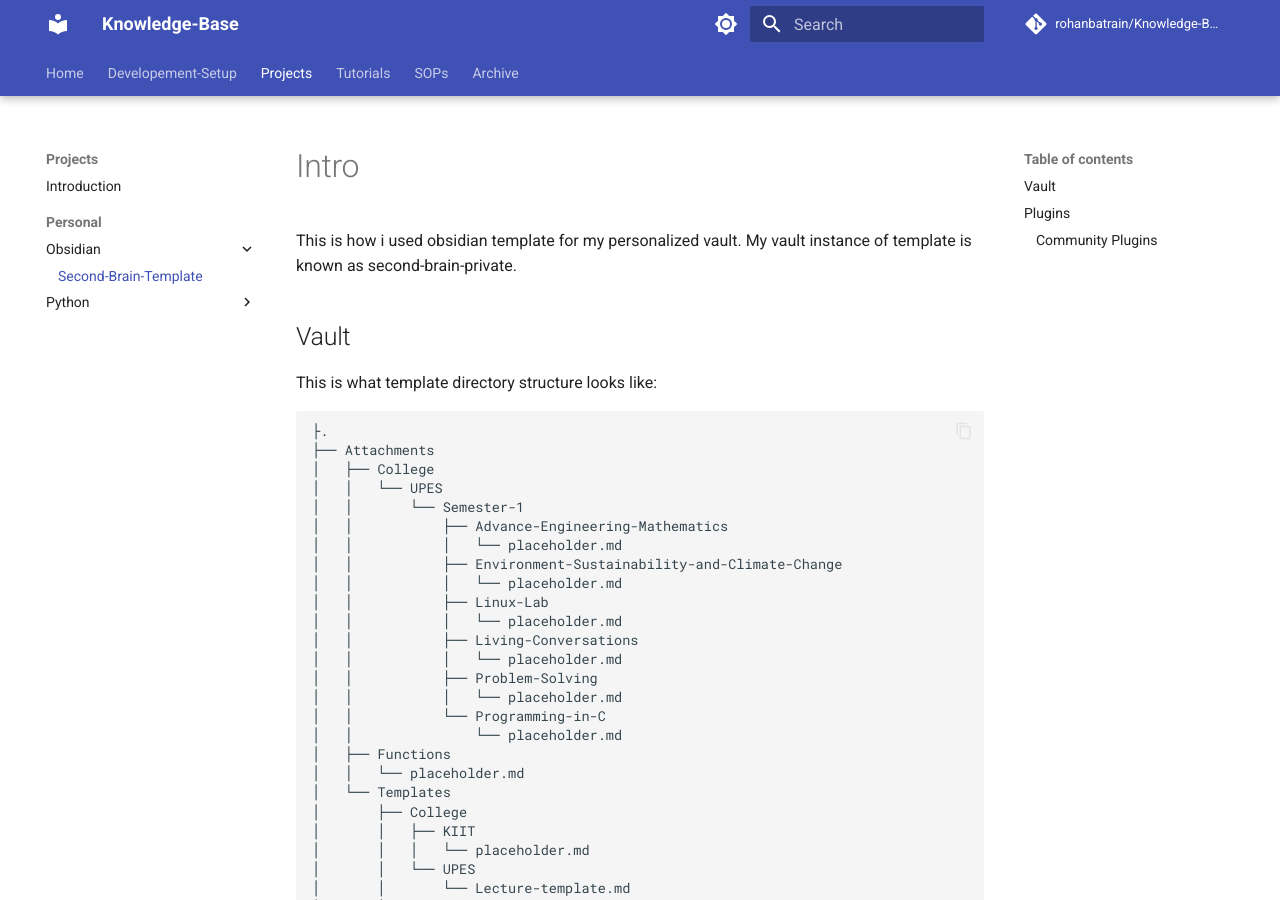
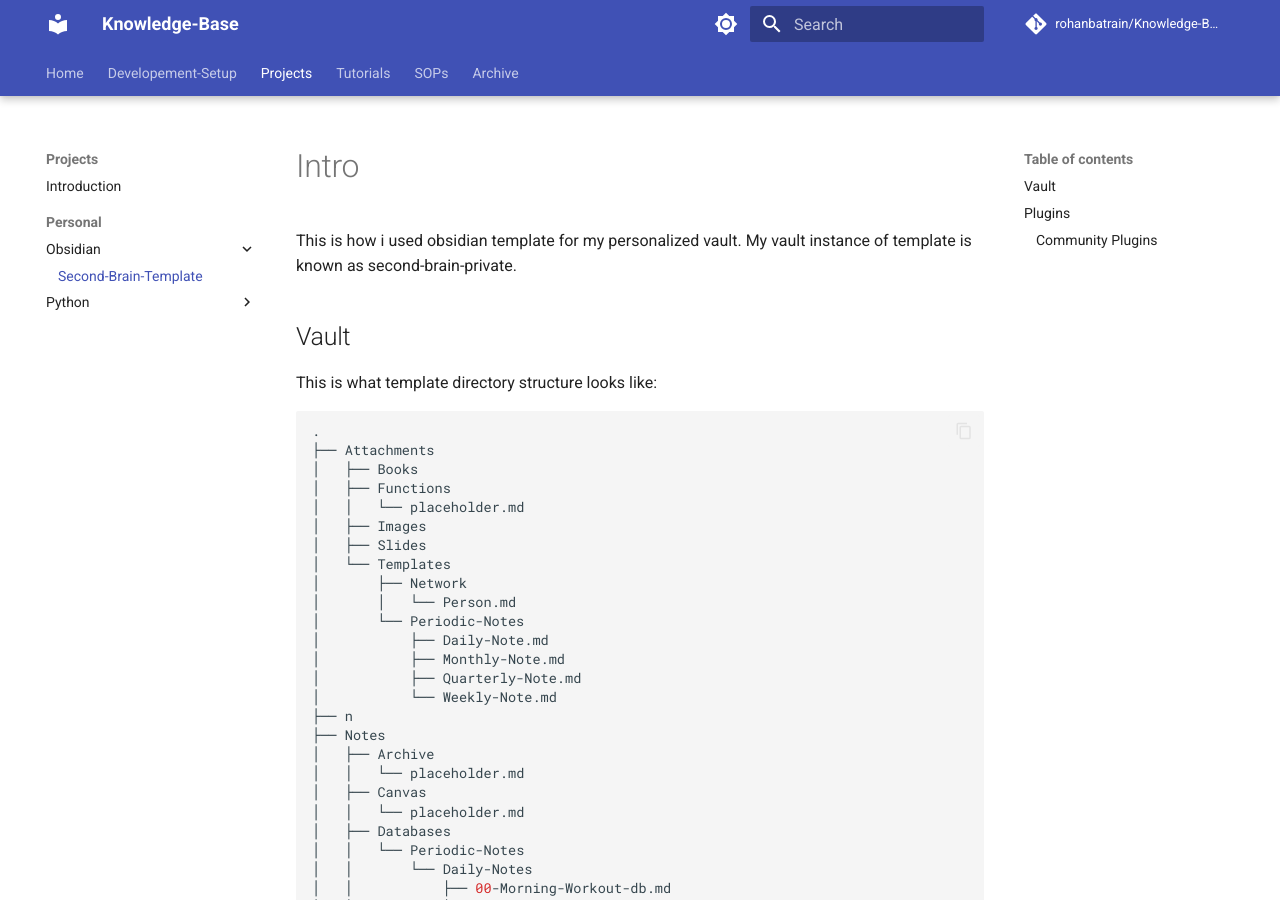
Before and after one commit to rohanbatrain/knowledge-base, an MkDocs documentation site: the page built from docs/Documentation/Obsidian/Second-Brain-Template.md, in a window 1280 px wide and 900 px high. Built offline with MkDocs 1.6.1 and Material for MkDocs 9.7.7, drawn with Linux system fonts in a browser that asks for light colours; nearby versions of some CDN libraries; library files that are not in the unit come from our copies; comment, search, counter and statistics services are not loaded; some of the changed text lies outside the part shown.

Commit message:
Update Second-Brain-Template.md

````diff
--- a/docs/Documentation/Obsidian/Second-Brain-Template.md
+++ b/docs/Documentation/Obsidian/Second-Brain-Template.md
@@ -7,31 +7,14 @@ This is how i used obsidian template for my personalized vault. My vault instanc
 This is what template directory structure looks like:
 
 ```bash
-├.
+.
 ├── Attachments
-│   ├── College
-│   │   └── UPES
-│   │       └── Semester-1
-│   │           ├── Advance-Engineering-Mathematics
-│   │           │   └── placeholder.md
-│   │           ├── Environment-Sustainability-and-Climate-Change
-│   │           │   └── placeholder.md
-│   │           ├── Linux-Lab
-│   │           │   └── placeholder.md
-│   │           ├── Living-Conversations
-│   │           │   └── placeholder.md
-│   │           ├── Problem-Solving
-│   │           │   └── placeholder.md
-│   │           └── Programming-in-C
-│   │               └── placeholder.md
+│   ├── Books
 │   ├── Functions
 │   │   └── placeholder.md
+│   ├── Images
+│   ├── Slides
 │   └── Templates
-│       ├── College
-│       │   ├── KIIT
-│       │   │   └── placeholder.md
-│       │   └── UPES
-│       │       └── Lecture-template.md
 │       ├── Network
 │       │   └── Person.md
 │       └── Periodic-Notes
@@ -39,6 +22,7 @@ This is what template directory structure looks like:
 │           ├── Monthly-Note.md
 │           ├── Quarterly-Note.md
 │           └── Weekly-Note.md
+├── n
 ├── Notes
 │   ├── Archive
 │   │   └── placeholder.md
````
Also changed, not shown: other parts of docs/Documentation/Obsidian/Second-Brain-Template.md (+12 -11 lines).
